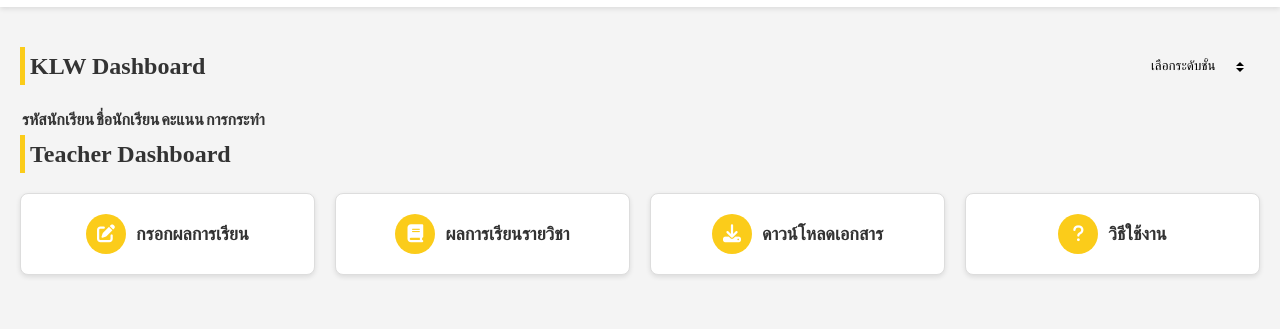
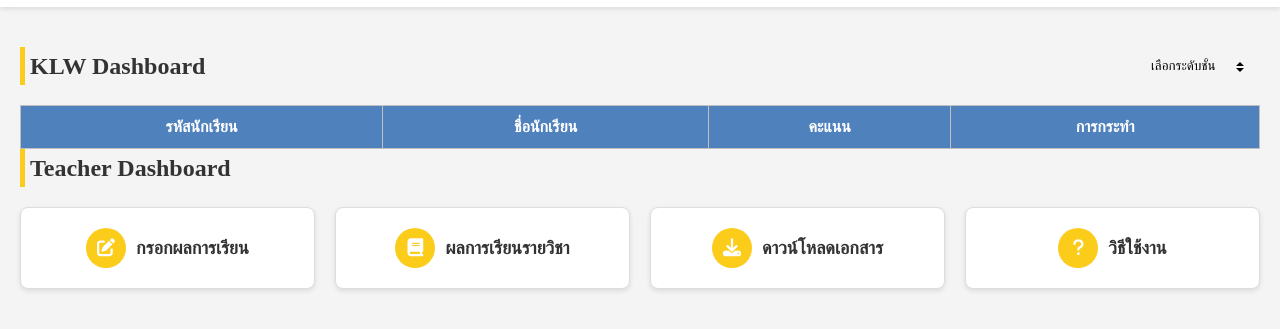
Before and after one commit to InfoproACE/SLW-School, a plain HTML site: page programs/teacher.html in a window 1280 px wide. Shown: the part 63-392 px from the top of the page. Drawn offline with Linux system fonts and the light colour scheme; sample sign-in values are in the browser's storage; a web font is replaced by a local one.

Commit message:
Update teacher.html

```diff
--- a/programs/teacher.html
+++ b/programs/teacher.html
@@ -9,6 +9,7 @@
     <link href="https://fonts.googleapis.com/css2?family=Anuphan:wght@100..700&family=Kanit:ital,wght@0,100;0,200;0,300;0,400;0,500;0,600;0,700;0,800;0,900;1,100;1,200;1,300;1,400;1,500;1,600;1,700;1,800;1,900&display=swap" rel="stylesheet">
     <title>Teacher Dashboard</title>
     <link rel="stylesheet" href="css/t-style.css">
+    <link rel="stylesheet" href="css/table.css">
 </head>
 <body>
     <header>
```
